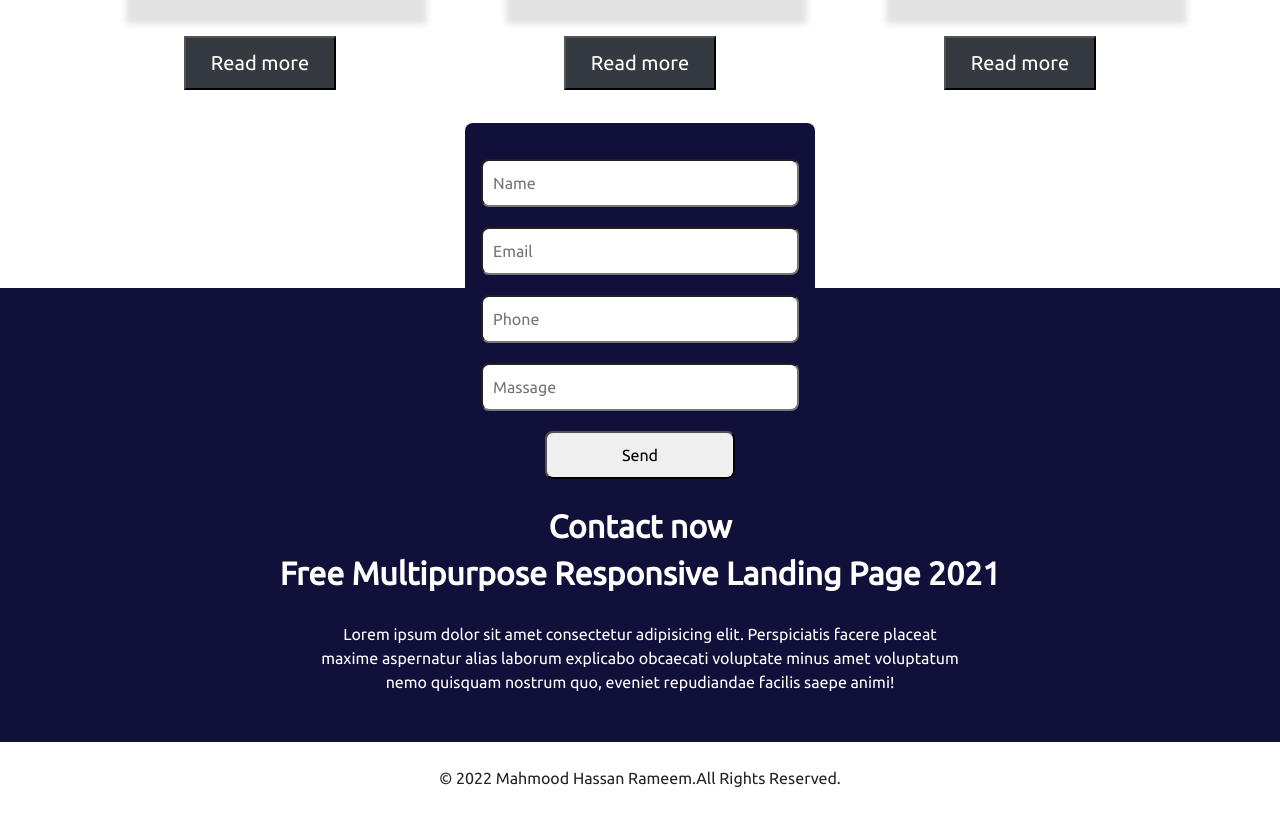
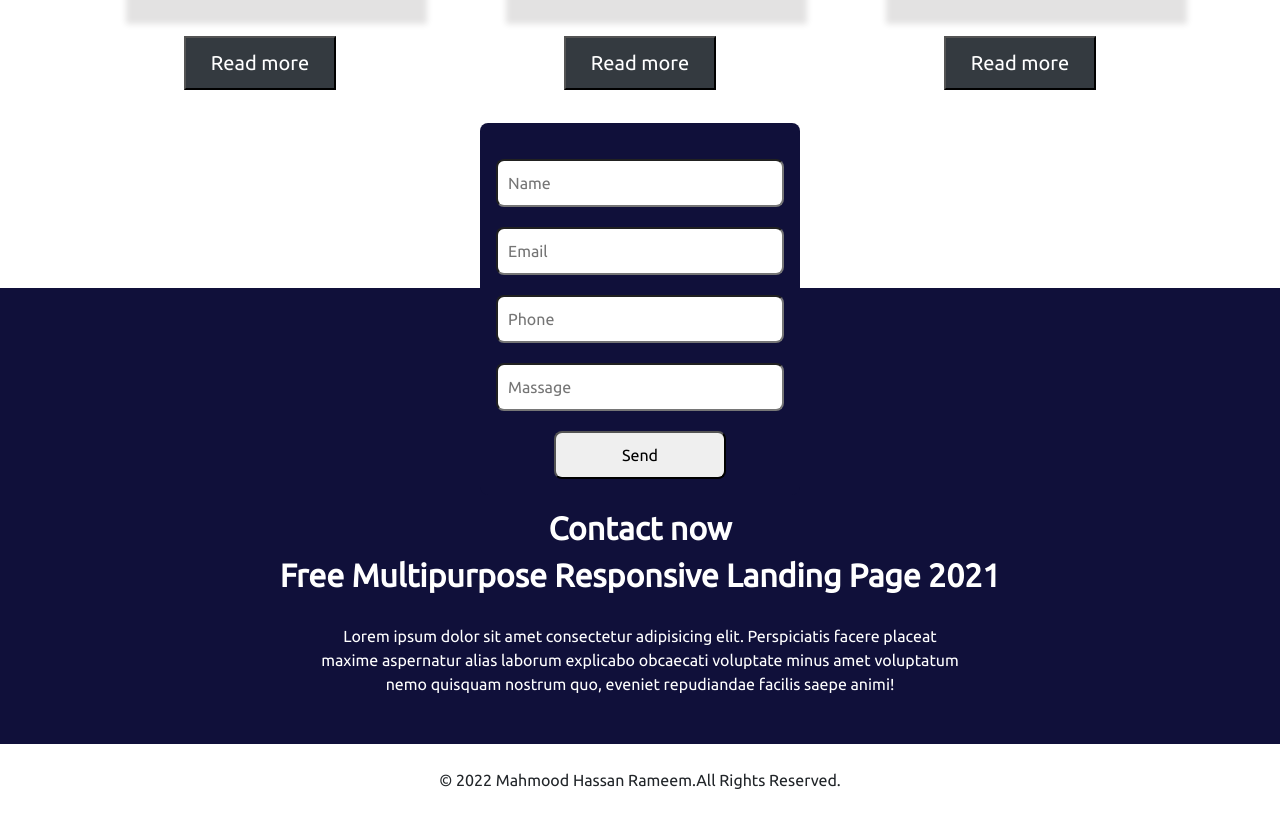
Before and after one commit to rameem2003/demosite_bootstrap, a plain HTML site: page index.html in a window 1280 px wide. Shown: the part 2740-3556 px from the top of the page. Drawn offline with nearby package versions, Linux system fonts and the light colour scheme.

Commit message:
Bug fixed

```diff
--- a/style.css
+++ b/style.css
@@ -98,7 +98,7 @@ header nav ul li a:hover{
     position: relative;
 }
 .contact form{
-    width: 350px;
+    width: 320px;
     background-color: #10103A;
     position: absolute;
     left: 0;
@@ -121,8 +121,8 @@ header nav ul li a:hover{
     margin: 0 auto;
 }
 
-.contact .detail .top{
-    margin-top: 170px;
+.contact .detail{
+    margin-top: 172px;
 }
 
 .contact .detail p{
```
